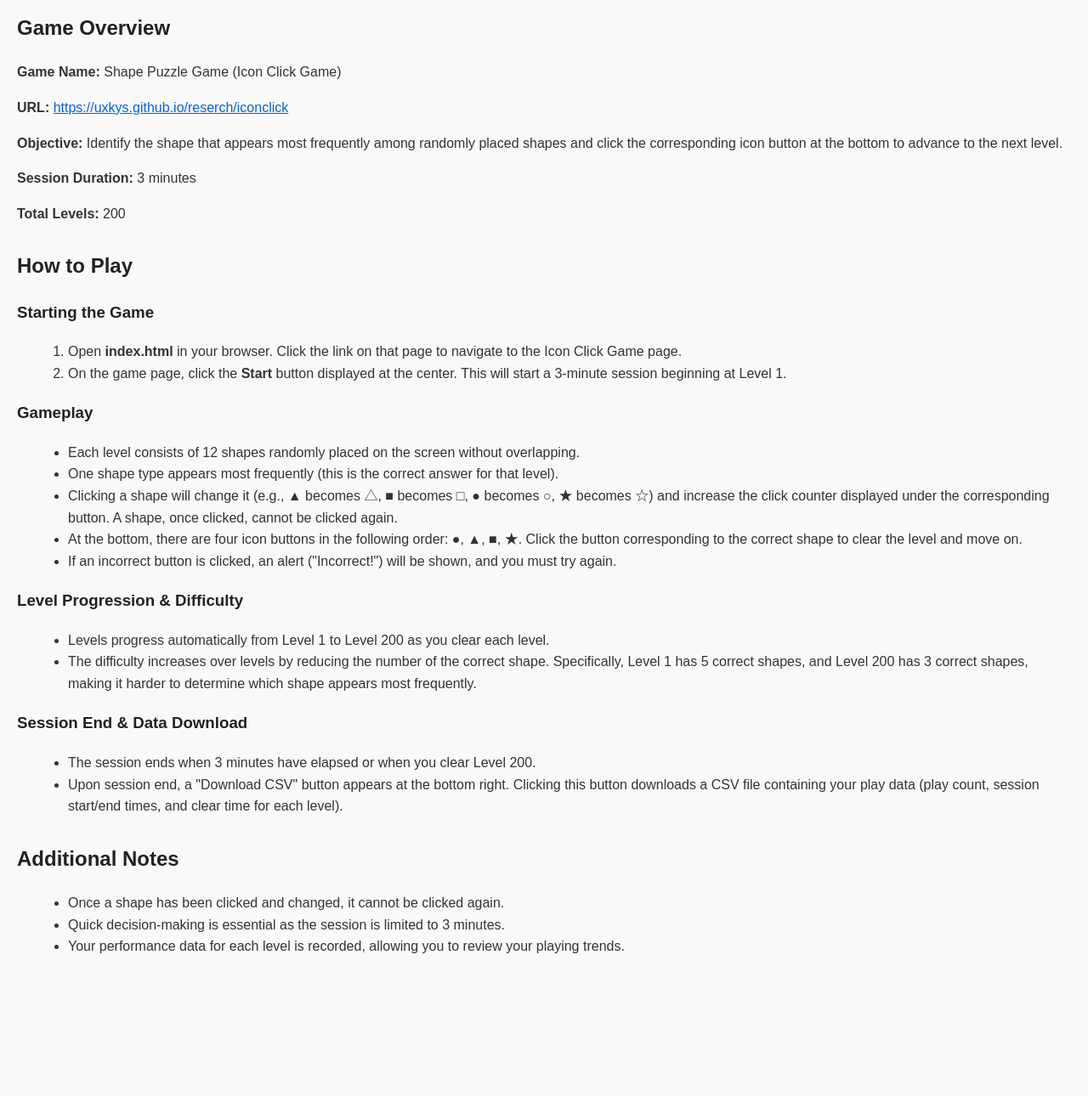
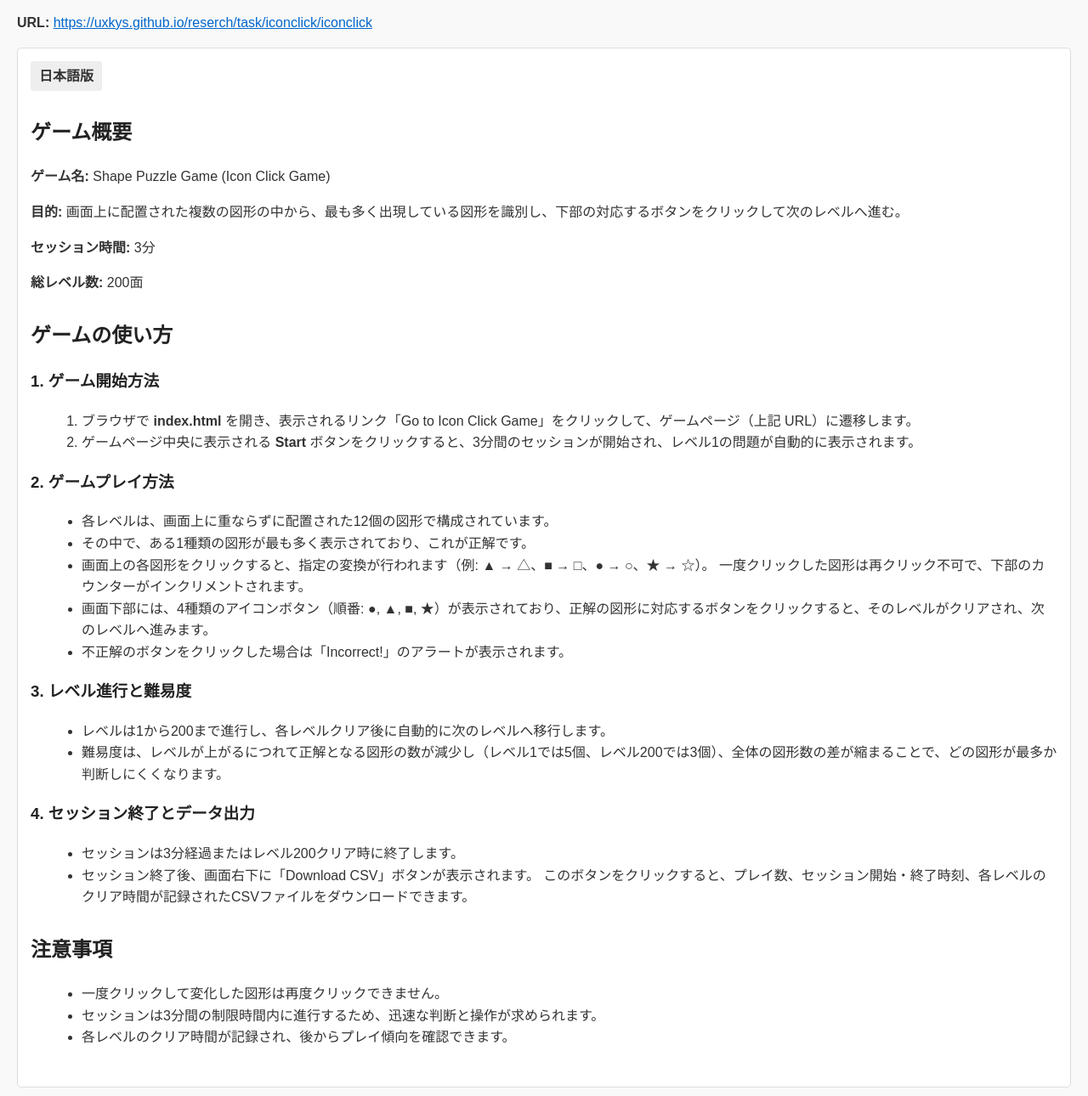
Before and after one commit to uxkys/reserch, a plain HTML site: page task/iconclick/user_manual.html in a window 1280 px wide. Shown: the part 80-1370 px from the top of the page at 85% size. Before the commit the page ends 1237 px from the top, so only its background shows below. Drawn offline with Linux system fonts and the light colour scheme.

Commit message:
Update user_manual.html

```diff
--- a/task/iconclick/user_manual.html
+++ b/task/iconclick/user_manual.html
@@ -2,7 +2,7 @@
 <html lang="ja">
 <head>
   <meta charset="UTF-8">
-  <title>Icon Click Game User Manual</title>
+  <title>Icon Click Game ユーザーマニュアル / User Manual</title>
   <style>
     body {
       font-family: sans-serif;
@@ -20,6 +20,21 @@
     section {
       margin-bottom: 30px;
     }
+    .manual-section {
+      border: 1px solid #ddd;
+      padding: 15px;
+      border-radius: 5px;
+      background-color: #fff;
+      margin-bottom: 30px;
+    }
+    .lang-title {
+      background: #eee;
+      padding: 5px 10px;
+      border-radius: 3px;
+      display: inline-block;
+      margin-bottom: 10px;
+      font-weight: bold;
+    }
     ol, ul {
       margin-left: 20px;
     }
@@ -32,66 +47,130 @@
   </style>
 </head>
 <body>
-  <h1>Icon Click Game User Manual</h1>
+  <h1>Icon Click Game ユーザーマニュアル / User Manual</h1>
+  <p><strong>URL:</strong> <a href="https://uxkys.github.io/reserch/task/iconclick/iconclick" target="_blank">https://uxkys.github.io/reserch/task/iconclick/iconclick</a></p>
 
+  <div class="manual-section">
+    <div class="lang-title">日本語版</div>
+    <section>
+      <h2>ゲーム概要</h2>
+      <p><strong>ゲーム名:</strong> Shape Puzzle Game (Icon Click Game)</p>
+      <p><strong>目的:</strong> 画面上に配置された複数の図形の中から、最も多く出現している図形を識別し、下部の対応するボタンをクリックして次のレベルへ進む。</p>
+      <p><strong>セッション時間:</strong> 3分</p>
+      <p><strong>総レベル数:</strong> 200面</p>
+    </section>
+
+    <section>
+      <h2>ゲームの使い方</h2>
+      <h3>1. ゲーム開始方法</h3>
+      <ol>
+        <li>
+          ブラウザで <strong>index.html</strong> を開き、表示されるリンク「Go to Icon Click Game」をクリックして、ゲームページ（上記 URL）に遷移します。
+        </li>
+        <li>
+          ゲームページ中央に表示される <strong>Start</strong> ボタンをクリックすると、3分間のセッションが開始され、レベル1の問題が自動的に表示されます。
+        </li>
+      </ol>
+
+      <h3>2. ゲームプレイ方法</h3>
+      <ul>
+        <li>各レベルは、画面上に重ならずに配置された12個の図形で構成されています。</li>
+        <li>その中で、ある1種類の図形が最も多く表示されており、これが正解です。</li>
+        <li>
+          画面上の各図形をクリックすると、指定の変換が行われます（例: ▲ → △、■ → □、● → ○、★ → ☆）。
+          一度クリックした図形は再クリック不可で、下部のカウンターがインクリメントされます。
+        </li>
+        <li>
+          画面下部には、4種類のアイコンボタン（順番: ●, ▲, ■, ★）が表示されており、正解の図形に対応するボタンをクリックすると、そのレベルがクリアされ、次のレベルへ進みます。
+        </li>
+        <li>
+          不正解のボタンをクリックした場合は「Incorrect!」のアラートが表示されます。
+        </li>
+      </ul>
+
+      <h3>3. レベル進行と難易度</h3>
+      <ul>
+        <li>レベルは1から200まで進行し、各レベルクリア後に自動的に次のレベルへ移行します。</li>
+        <li>
+          難易度は、レベルが上がるにつれて正解となる図形の数が減少し（レベル1では5個、レベル200では3個）、全体の図形数の差が縮まることで、どの図形が最多か判断しにくくなります。
+        </li>
+      </ul>
+
+      <h3>4. セッション終了とデータ出力</h3>
+      <ul>
+        <li>セッションは3分経過またはレベル200クリア時に終了します。</li>
+        <li>
+          セッション終了後、画面右下に「Download CSV」ボタンが表示されます。
+          このボタンをクリックすると、プレイ数、セッション開始・終了時刻、各レベルのクリア時間が記録されたCSVファイルをダウンロードできます。
+        </li>
+      </ul>
+    </section>
+
+    <section>
+      <h2>注意事項</h2>
+      <ul>
+        <li>一度クリックして変化した図形は再度クリックできません。</li>
+        <li>セッションは3分間の制限時間内に進行するため、迅速な判断と操作が求められます。</li>
+        <li>各レベルのクリア時間が記録され、後からプレイ傾向を確認できます。</li>
+      </ul>
+    </section>
+  </div>
+
+  <div class="manual-section">
+    <div class="lang-title">English Version</div>
     <section>
       <h2>Game Overview</h2>
       <p><strong>Game Name:</strong> Shape Puzzle Game (Icon Click Game)</p>
-    <p><strong>URL:</strong> <a href="https://uxkys.github.io/reserch/iconclick" target="_blank">https://uxkys.github.io/reserch/iconclick</a></p>
-    <p><strong>Objective:</strong> Identify the shape that appears most frequently among randomly placed shapes and click the corresponding icon button at the bottom to advance to the next level.</p>
+      <p><strong>Objective:</strong> Identify the shape that appears most frequently among the randomly placed shapes on the screen, and click the corresponding icon button at the bottom to advance to the next level.</p>
       <p><strong>Session Duration:</strong> 3 minutes</p>
       <p><strong>Total Levels:</strong> 200</p>
     </section>
 
     <section>
       <h2>How to Play</h2>
-
-    <h3>Starting the Game</h3>
+      <h3>1. Starting the Game</h3>
       <ol>
         <li>
-        Open <strong>index.html</strong> in your browser. Click the link on that page to navigate to the Icon Click Game page.
+          Open <strong>index.html</strong> in your browser. Click the link "Go to Icon Click Game" to navigate to the game page at the URL provided above.
         </li>
         <li>
-        On the game page, click the <strong>Start</strong> button displayed at the center. This will start a 3-minute session beginning at Level 1.
+          Click the <strong>Start</strong> button displayed in the center of the game page. This will start a 3-minute session beginning at Level 1.
         </li>
       </ol>
 
-    <h3>Gameplay</h3>
+      <h3>2. Gameplay</h3>
       <ul>
+        <li>Each level consists of 12 shapes placed randomly on the screen without overlapping.</li>
         <li>
-        Each level consists of 12 shapes randomly placed on the screen without overlapping.
+          One type of shape appears most frequently, and that is the correct answer for the level.
         </li>
         <li>
-        One shape type appears most frequently (this is the correct answer for that level).
+          Clicking on a shape will change it as specified (e.g., ▲ becomes △, ■ becomes □, ● becomes ○, ★ becomes ☆).
+          Once clicked, a shape cannot be clicked again, and the corresponding counter below the icon button will increment.
         </li>
         <li>
-        Clicking a shape will change it (e.g., ▲ becomes △, ■ becomes □, ● becomes ○, ★ becomes ☆) and increase the click counter displayed under the corresponding button. A shape, once clicked, cannot be clicked again.
+          At the bottom of the screen, there are four icon buttons in the following order: ●, ▲, ■, ★.
+          Click the button corresponding to the correct shape to clear the level and proceed to the next level.
         </li>
         <li>
-        At the bottom, there are four icon buttons in the following order: ●, ▲, ■, ★. Click the button corresponding to the correct shape to clear the level and move on.
-      </li>
-      <li>
-        If an incorrect button is clicked, an alert ("Incorrect!") will be shown, and you must try again.
+          If you click an incorrect button, an alert saying "Incorrect!" will be displayed.
         </li>
       </ul>
 
-    <h3>Level Progression &amp; Difficulty</h3>
+      <h3>3. Level Progression &amp; Difficulty</h3>
       <ul>
+        <li>The levels progress automatically from Level 1 to Level 200 as you clear each level.</li>
         <li>
-        Levels progress automatically from Level 1 to Level 200 as you clear each level.
-      </li>
-      <li>
-        The difficulty increases over levels by reducing the number of the correct shape. Specifically, Level 1 has 5 correct shapes, and Level 200 has 3 correct shapes, making it harder to determine which shape appears most frequently.
+          The difficulty increases over levels by reducing the number of the correct shape (Level 1: 5 correct shapes, Level 200: 3 correct shapes), making it harder to determine which shape appears most frequently.
         </li>
       </ul>
 
-    <h3>Session End &amp; Data Download</h3>
+      <h3>4. Session End &amp; Data Download</h3>
       <ul>
+        <li>The session ends when 3 minutes have elapsed or when Level 200 is cleared.</li>
         <li>
-        The session ends when 3 minutes have elapsed or when you clear Level 200.
-      </li>
-      <li>
-        Upon session end, a "Download CSV" button appears at the bottom right. Clicking this button downloads a CSV file containing your play data (play count, session start/end times, and clear time for each level).
+          After the session ends, a "Download CSV" button will appear at the bottom right.
+          Click this button to download a CSV file containing your play data (play count, session start/end times, and clear time for each level).
         </li>
       </ul>
     </section>
@@ -99,16 +178,12 @@
     <section>
       <h2>Additional Notes</h2>
       <ul>
-      <li>
-        Once a shape has been clicked and changed, it cannot be clicked again.
-      </li>
-      <li>
-        Quick decision-making is essential as the session is limited to 3 minutes.
-      </li>
-      <li>
-        Your performance data for each level is recorded, allowing you to review your playing trends.
-      </li>
+        <li>Once a shape is clicked and changed, it cannot be clicked again.</li>
+        <li>Quick decision-making is essential as the session is limited to 3 minutes.</li>
+        <li>Your clear time for each level is recorded so that you can review your performance later.</li>
       </ul>
     </section>
+  </div>
+
 </body>
 </html>
```
Lines whose indentation alone changed are shown as unchanged.
